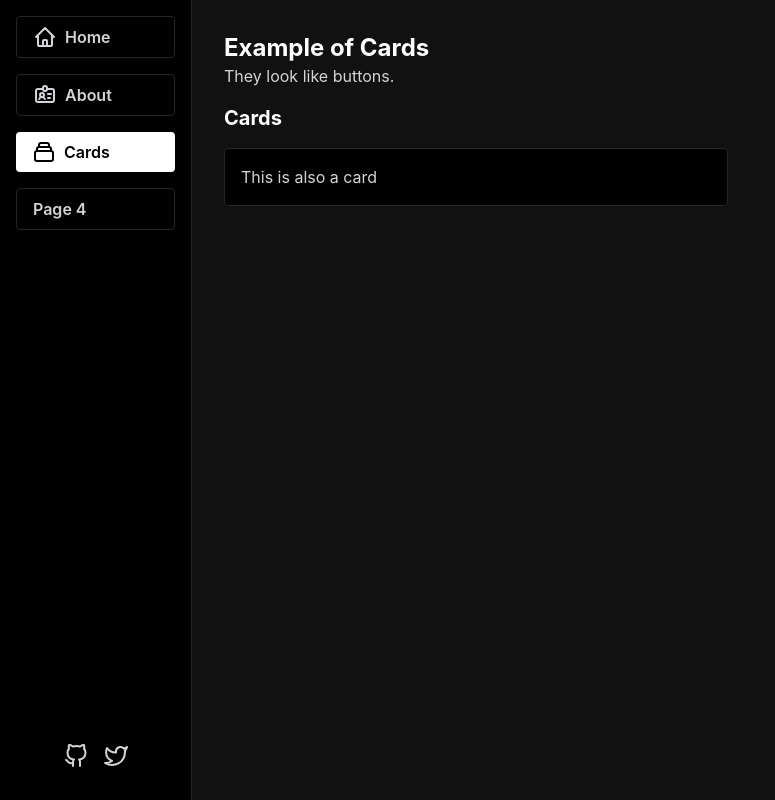
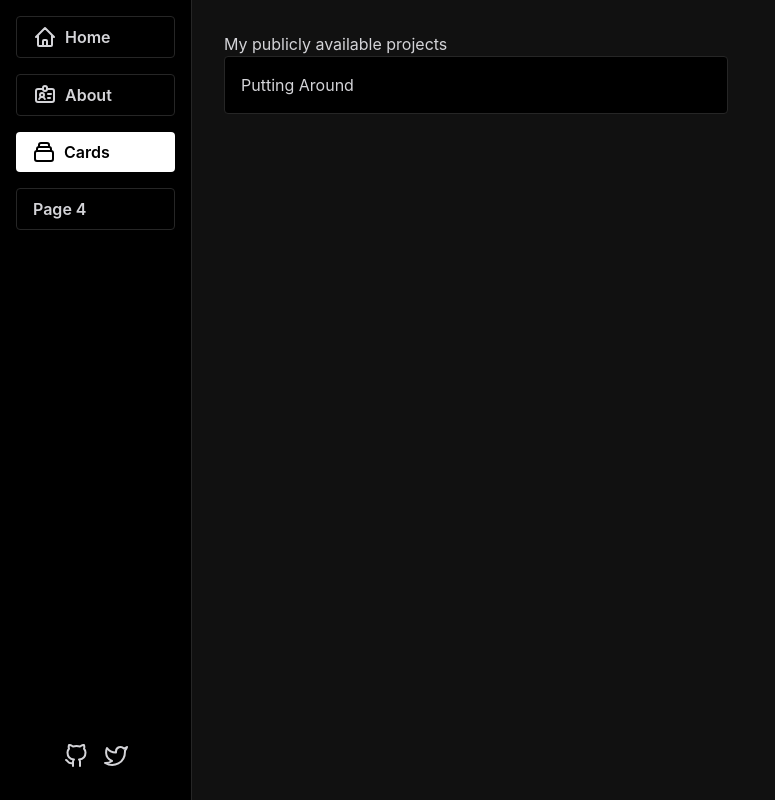
Before and after one commit to oonis/oonis.github.io, a Next.js app: page /cards in a window 1280 px wide. Shown: the whole page, without its empty margins (0-775 px from the left). Built offline with nearby package versions, Linux system fonts and the light colour scheme.

Commit message:
Update cards.tsx

```diff
--- a/src/pages/cards.tsx
+++ b/src/pages/cards.tsx
@@ -7,7 +7,7 @@ export default function Cards() {
   return (
     <>
       <Head>
-        <title>Cards</title>
+        <title>Projects</title>
       </Head>
       <SideMenu />
       <motion.div
@@ -15,12 +15,10 @@ export default function Cards() {
         transition={{ duration: 0.4 }}
         className="md:pl-56 px-8 pt-8 pb-32 text-zinc-300"
       >
-        <h1 className="font-bold text-white text-2xl">Example of Cards</h1>
-        <p className="">They look like buttons.</p>
-        <h1 className="font-bold text-white text-xl py-4">Cards</h1>
+        <p className="">My publicly available projects</p>
         <div className="grid grid-cols-1 md:grid-cols-2 gap-4">
           <div className="p-4 border flex bg-black rounded border-neutral-800 hover:border-white transition-all">
-            This is also a card
+            Putting Around
           </div>
         </div>
       </motion.div>
```
